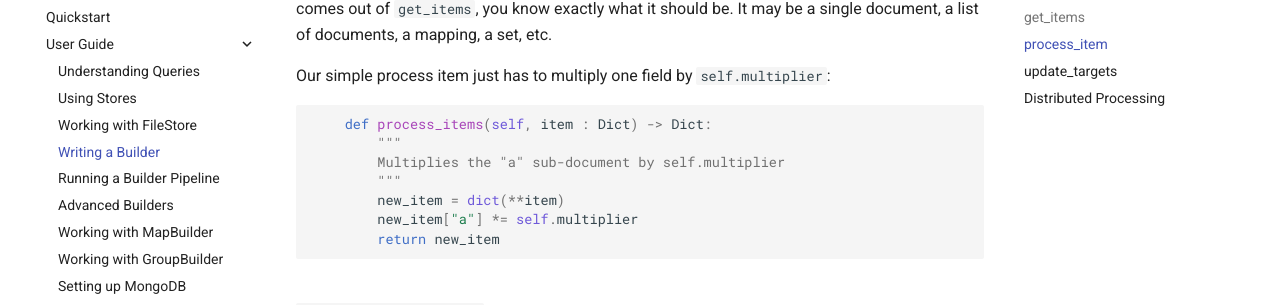
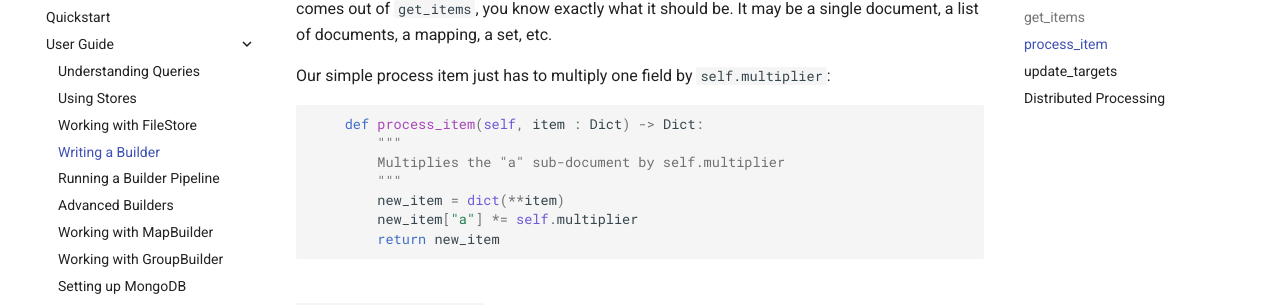
Before and after one commit to materialsproject/maggma, an MkDocs documentation site: the page built from docs/getting_started/simple_builder.md, in a window 1280 px wide and 1400 px high, scrolled down 2676 px. Shown: the part 145-450 px from the top of the window. Built offline with MkDocs 1.6.1 and Material for MkDocs 9.7.7, drawn with Linux system fonts in a browser that asks for light colours; comment, search, counter and statistics services are not loaded; some of the changed text lies outside the part shown.

Commit message:
fix misleading typo in simple builder example in docs. process_item was miswritten as process_items -- example didnt yield an error but also didnt work properly!

````diff
--- a/docs/getting_started/simple_builder.md
+++ b/docs/getting_started/simple_builder.md
@@ -116,7 +116,7 @@ Our simple process item just has to multiply one field by `self.multiplier`:
 
 ``` python
 
-    def process_items(self, item : Dict) -> Dict:
+    def process_item(self, item : Dict) -> Dict:
         """
         Multiplies the "a" sub-document by self.multiplier
         """
@@ -183,7 +183,7 @@ class MultiplyBuilder(Builder):
         """
         docs = list(self.source.query())
 
-    def process_items(self, item : Dict) -> Dict:
+    def process_item(self, item : Dict) -> Dict:
         """
         Multiplies the "a" sub-document by self.multiplier
         """
````
